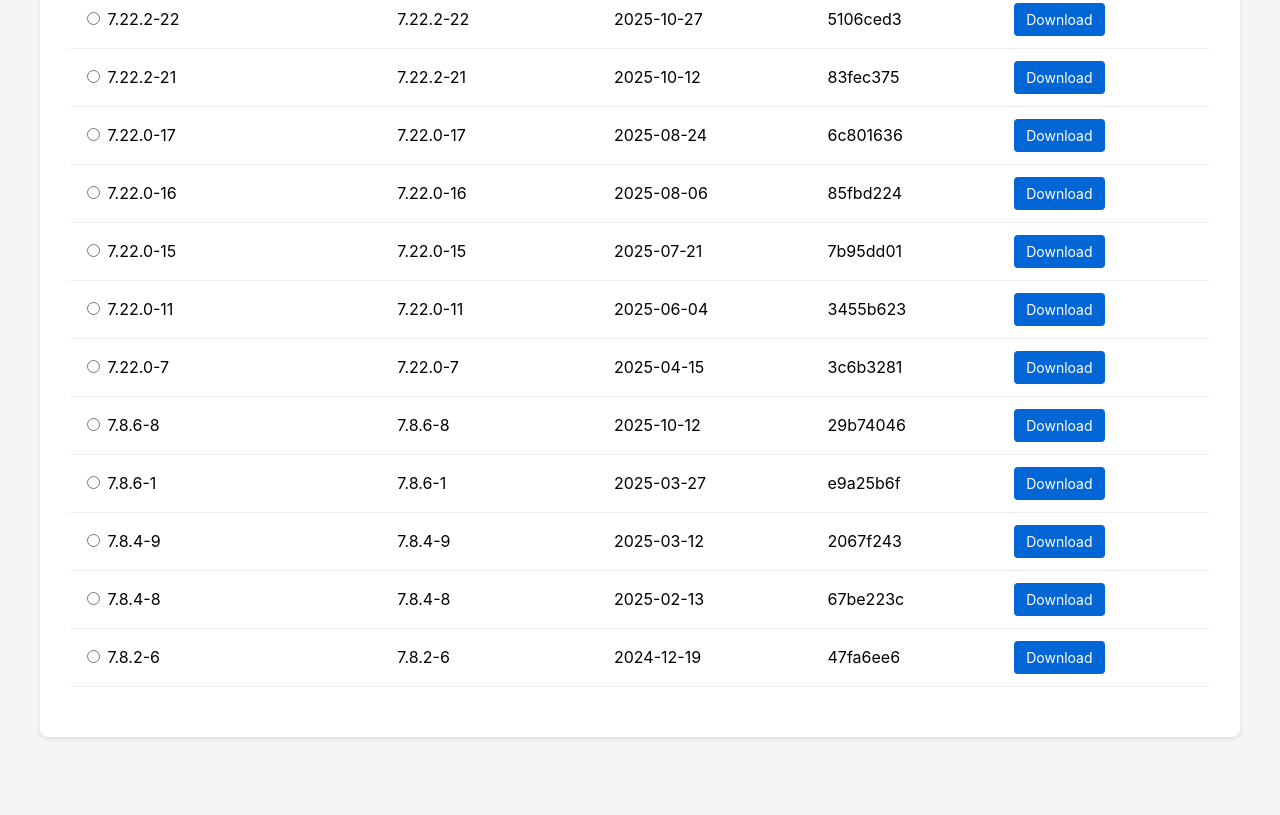
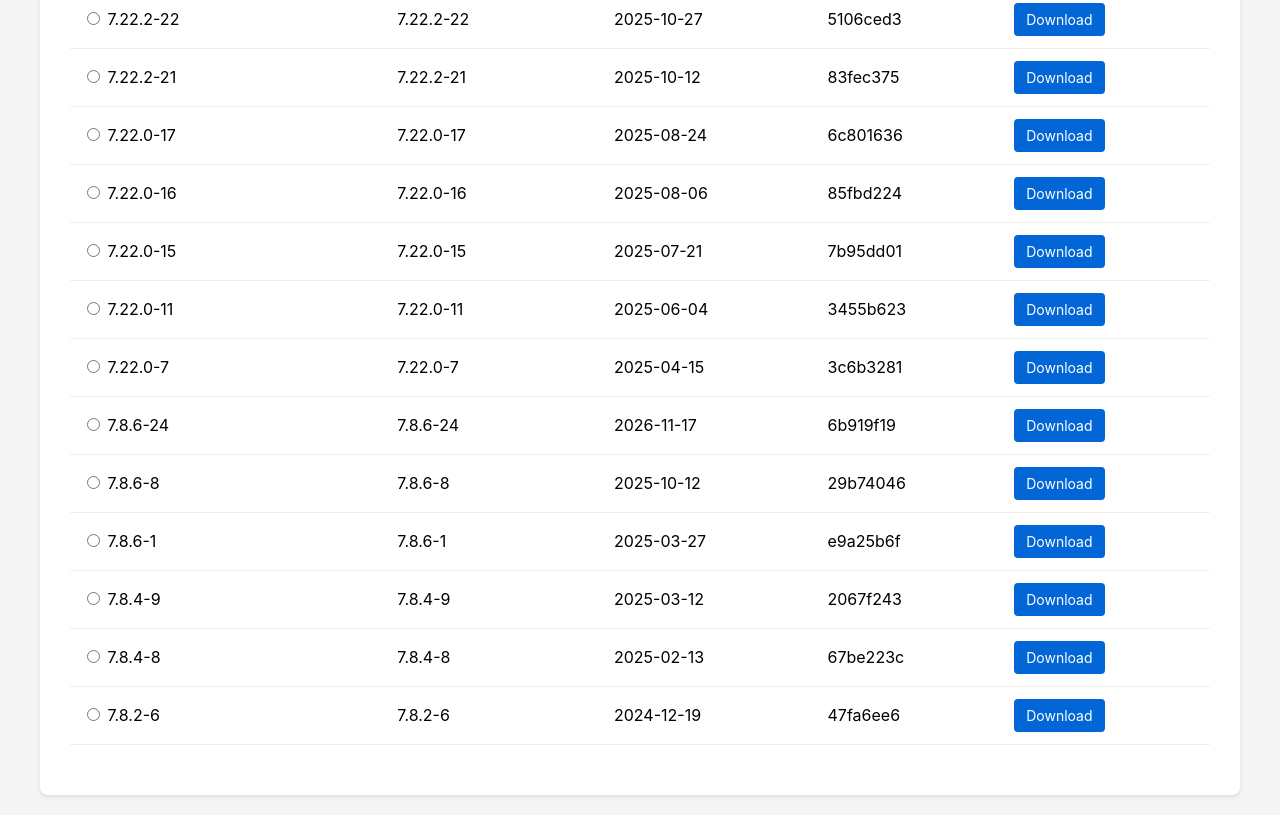
Before and after one commit to RedisLabs/redis-enterprise-helm, a plain HTML site: page index.html in a window 1280 px wide. Shown: the part 2677-3492 px from the top of the page. Before the commit the page ends 3434 px from the top, so only its background shows below. Drawn offline with Linux system fonts and the light colour scheme.

Commit message:
Update Helm charts page version: charts/redis-enterprise-operator

```diff
--- a/index.html
+++ b/index.html
@@ -825,6 +825,21 @@
         </tr>
 
         <tr class="version-row"
+            data-version="7.8.6-24"
+            data-appversion="7.8.6-24"
+            data-command="helm install redis-operator redis/redis-enterprise-operator --version 7.8.6-24">
+            <td>
+                <input type="radio" name="version" value="7.8.6-24"
+                    onclick="toggleVersion(this)" data-default="helm install redis-operator redis/redis-enterprise-operator" >
+                7.8.6-24
+            </td>
+            <td>7.8.6-24</td>
+            <td>2026-11-17</td>
+            <td>6b919f19</td>
+            <td><a href="https://github.com/RedisLabs/redis-enterprise-helm/releases/download/redis-enterprise-operator-7.8.6-24/redis-enterprise-operator-7.8.6-24.tgz" class="download-btn">Download</a></td>
+        </tr>
+
+        <tr class="version-row"
             data-version="7.8.6-8"
             data-appversion="7.8.6-8"
             data-command="helm install redis-operator redis/redis-enterprise-operator --version 7.8.6-8">
```
